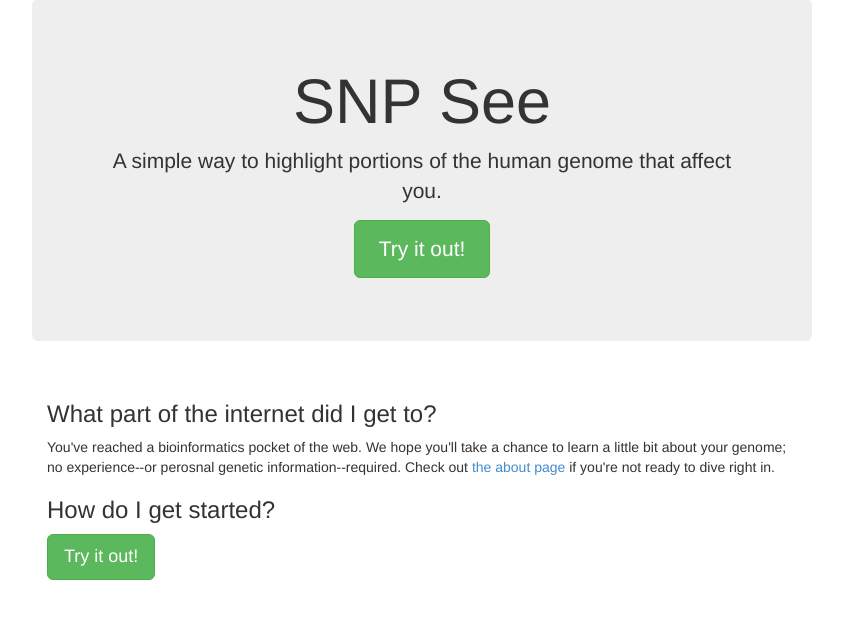
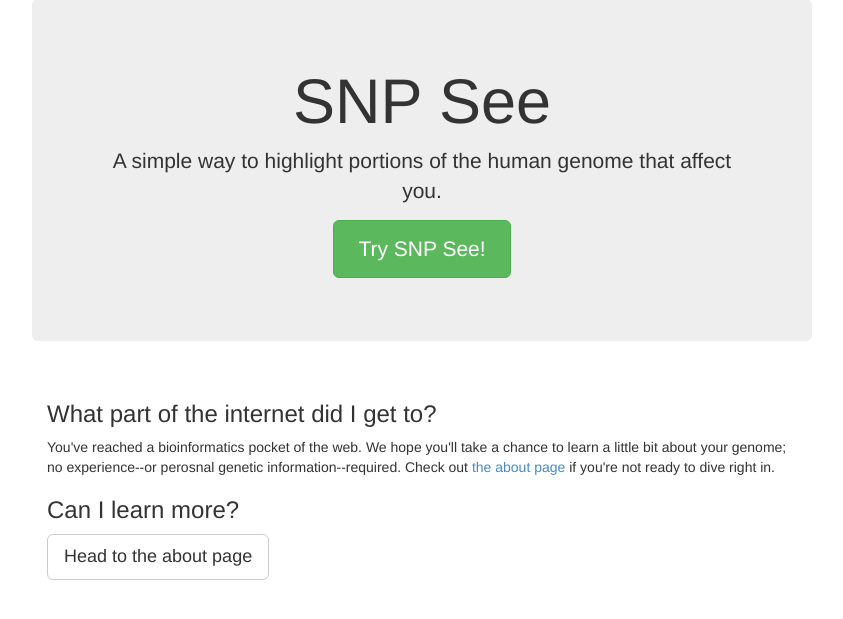
Before and after one commit to DavidMuller/SNP_See, a Django app: page /SNP_Feature_View/ in a window 1280 px wide. Shown: the part 111-730 px from the top of the page, without its empty margins (218-1061 px from the left). Run offline with Django 3.2, Linux system fonts and the light colour scheme; some libraries are stand-ins or nearby versions.

Commit message:
Replace one the of the 'Try it Out!' buttons with the 'about' page

```diff
--- a/SNP_Feature_View/templates/SNP_Feature_View/index.html
+++ b/SNP_Feature_View/templates/SNP_Feature_View/index.html
@@ -5,7 +5,7 @@
 <div class="jumbotron">
   <h1>SNP See</h1>
   <p class="lead">A simple way to highlight portions of the human genome that affect you.</p>
-  <p><a class="btn btn-lg btn-success" href="{% url 'feature_view_home' %}">Try it out!</a></p>
+  <p><a class="btn btn-lg btn-success" href="{% url 'feature_view_home' %}">Try SNP See!</a></p>
 </div>
 
 
@@ -14,8 +14,8 @@
     <h3>What part of the internet did I get to?</h3>
     <p>You've reached a bioinformatics pocket of the web.  We hope you'll take a chance to learn a little bit about your genome; no experience--or perosnal genetic information--required.  Check out <a href="{% url 'about' %}">the about page</a> if you're not ready to dive right in.<p>
 
-      <h3>How do I get started?</h3>
-      <a class="btn btn-lg btn-success" href="{% url 'feature_view_home' %}">Try it out!</a>
+      <h3>Can I learn more?</h3>
+      <a class="btn btn-lg btn-default" href="{% url 'about' %}">Head to the about page</a>
 </div>
 
 {% endblock content %}
```
